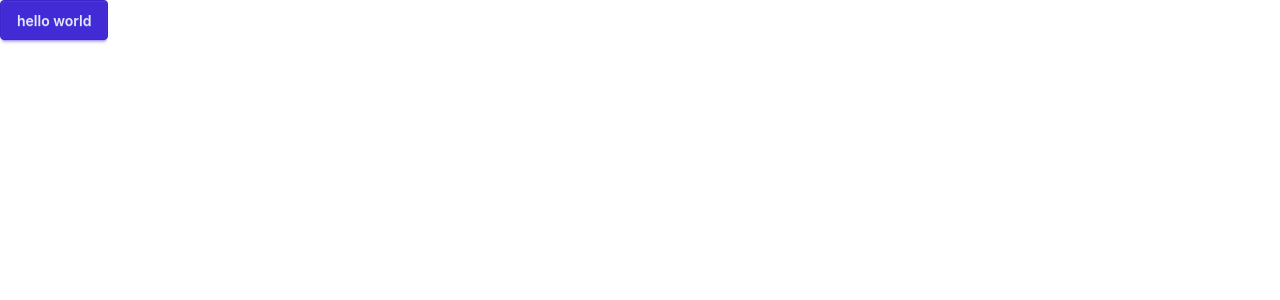
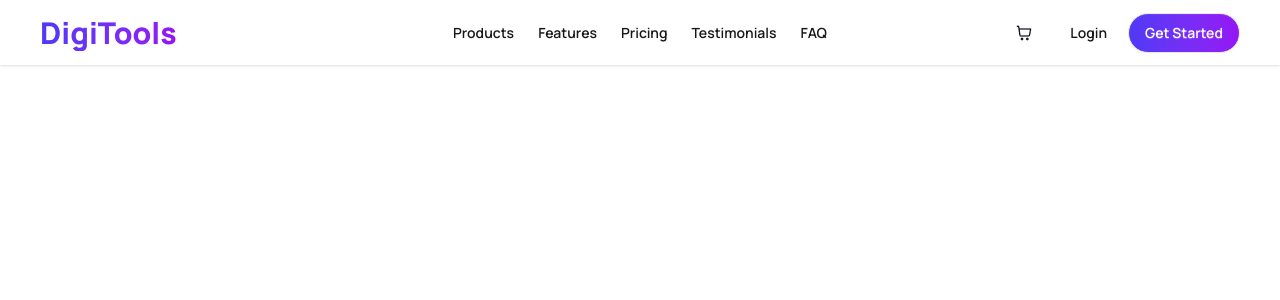
Before and after one commit to tanin9/digital-tools-platform, a React (Vite) app: page / in a window 1280 px wide. Shown: the top 300 px of the page. Built offline with nearby package versions, Linux system fonts and the light colour scheme.

Commit message:
navbar added

```diff
--- a/index.html
+++ b/index.html
@@ -2,7 +2,13 @@
 <html lang="en">
   <head>
     <meta charset="UTF-8" />
-    <link rel="icon" type="image/svg+xml" href="/src/assets/images/package.png" />
+    <link rel="icon" type="image/svg+xml"
+      href="/src/assets/images/package.png" />
+    <link rel="preconnect" href="https://fonts.googleapis.com">
+    <link rel="preconnect" href="https://fonts.gstatic.com" crossorigin>
+    <link
+      href="https://fonts.googleapis.com/css2?family=Manrope:wght@200..800&display=swap"
+      rel="stylesheet">
     <meta name="viewport" content="width=device-width, initial-scale=1.0" />
     <title>digital-tools-platform</title>
   </head>
--- a/src/App.jsx
+++ b/src/App.jsx
@@ -9,8 +9,7 @@ function App() {
 
   return (
     <>
-      <div className="btn btn-primary">hello world</div>
-      <Navbar></Navbar>
+       <Navbar></Navbar>
       <Board></Board>
       <Footer></Footer>
 
--- a/src/components/navbar/Navbar.jsx
+++ b/src/components/navbar/Navbar.jsx
@@ -1,11 +1,91 @@
-import React from 'react';
+import React from "react";
 
 const Navbar = () => {
-    return (
-        <div>
-
+  return (
+    <div>
+      <div className="container mx-auto px-10 navbar bg-base-100 shadow-sm">
+        <div className="navbar-start">
+          <div className="dropdown">
+            <div
+              tabIndex={0}
+              role="button"
+              className="btn btn-ghost lg:hidden"
+            >
+              <svg
+                xmlns="http://www.w3.org/2000/svg"
+                className="h-5 w-5"
+                fill="none"
+                viewBox="0 0 24 24"
+                stroke="currentColor"
+              >
+                {" "}
+                <path
+                  strokeLinecap="round"
+                  strokeLinejoin="round"
+                  strokeWidth="2"
+                  d="M4 6h16M4 12h8m-8 6h16"
+                />{" "}
+              </svg>
+            </div>
+            <ul
+              tabIndex="-1"
+              className="font-semibold menu menu-sm dropdown-content bg-base-100 rounded-box z-1 mt-3 w-52 p-2 shadow"
+            >
+              <li>
+                <a>Products</a>
+              </li>
+              <li>
+                <a>Features</a>
+              </li>
+              <li>
+                <a>Pricing</a>
+              </li>
+              <li>
+                <a>Testimonials</a>
+              </li>
+              <li>
+                <a>FAQ</a>
+              </li>
+            </ul>
+          </div>
+          <a className="font-extrabold text-3xl bg-linear-to-r from-[#4F39F6] to-[#9514F5] bg-clip-text text-transparent">
+            DigiTools
+          </a>
         </div>
-    );
+        <div className="navbar-center hidden lg:flex">
+          <ul className="menu menu-horizontal px-1 font-semibold">
+            <li>
+              <a>Products</a>
+            </li>
+            <li>
+              <a>Features</a>
+            </li>
+            <li>
+              <a>Pricing</a>
+            </li>
+            <li>
+              <a>Testimonials</a>
+            </li>
+            <li>
+              <a>FAQ</a>
+            </li>
+          </ul>
+        </div>
+        <div className="navbar-end gap-1">
+          <a className="btn btn-ghost rounded-4xl">
+            <img
+              src="/src/assets/images/shopping-cart.png"
+              alt="shoping-cart"
+            />
+          </a>
+          <a className="btn btn-ghost rounded-4xl">Login</a>
+          <a className="btn bg-linear-to-r from-[#4F39F6] to-[#9514F5] text-white rounded-4xl">
+            Get Started
+          </a>
+        </div>
+      </div>
+    </div>
+  );
 };
 
 export default Navbar;
--- a/src/index.css
+++ b/src/index.css
@@ -0,0 +1,6 @@
+
+* {
+  font-family: "Manrope", sans-serif;
+  font-optical-sizing: auto;
+
+}
```
